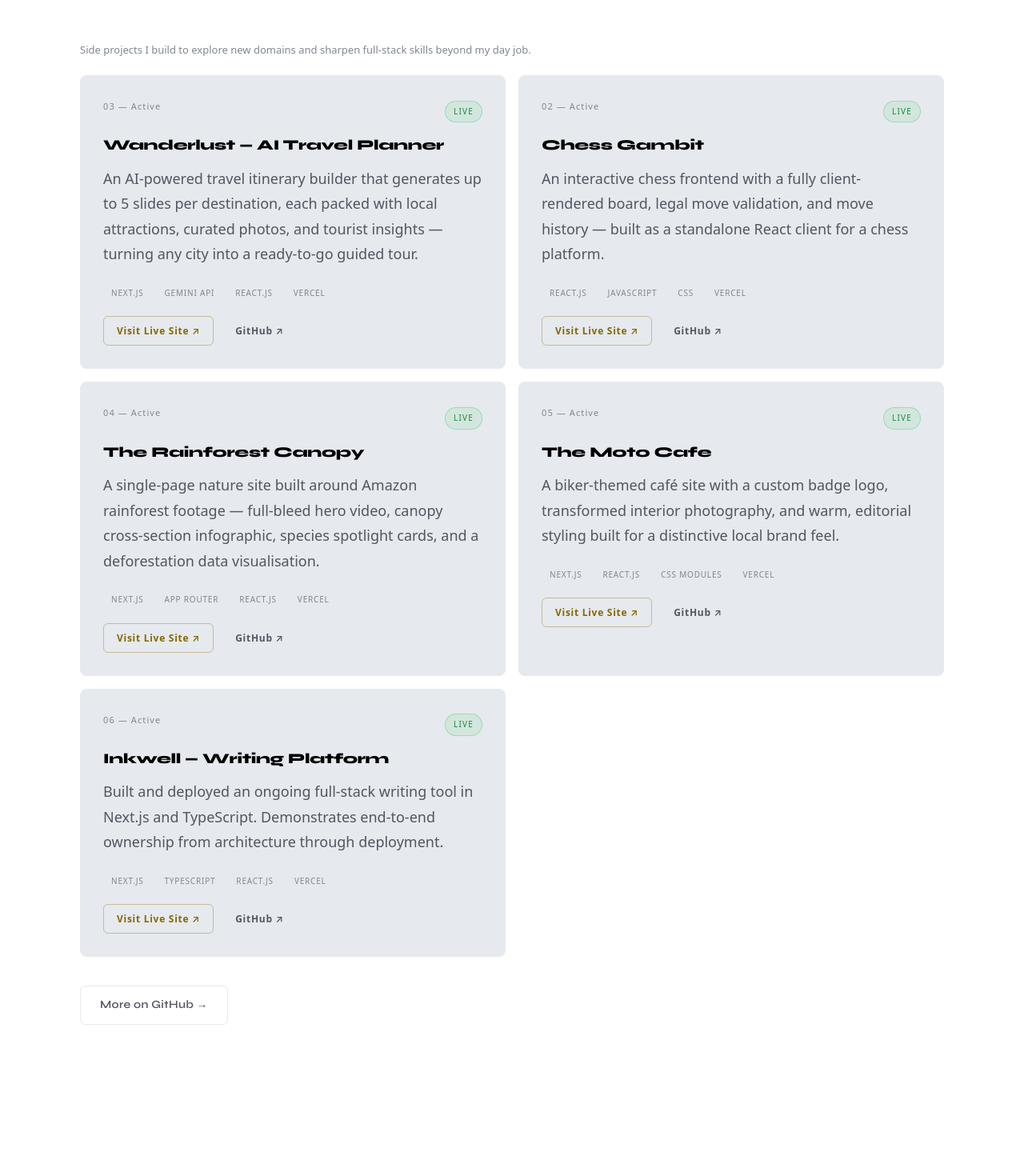
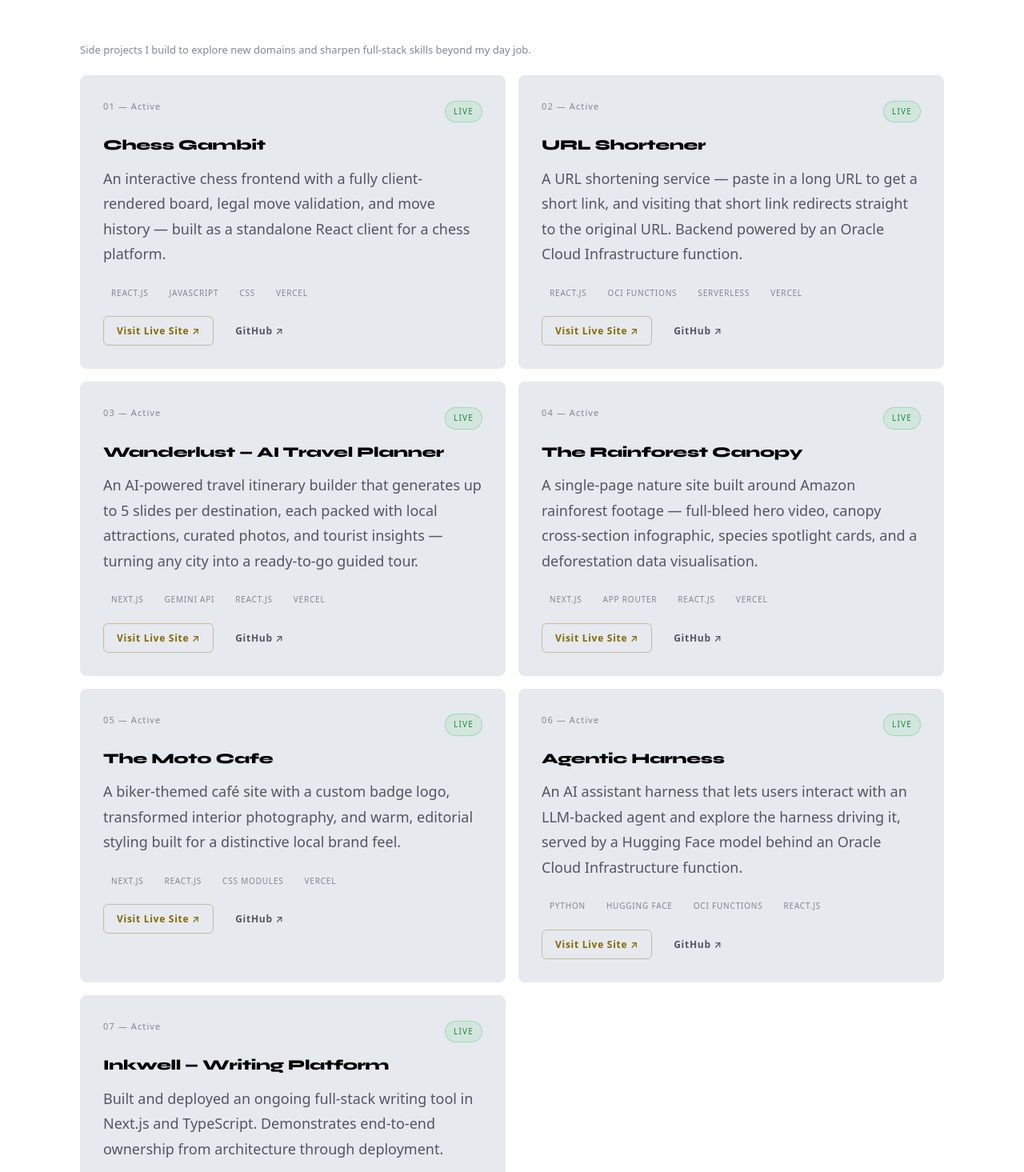
Before and after one commit to SayakDe98/sayak-de-portfolio, a Next.js app: page / in a window 1280 px wide. Shown: the part 4185-5650 px from the top of the page at 80% size. Built offline with nearby package versions, Linux system fonts and the light colour scheme.

Commit message:
Updated personal projects

```diff
--- a/pages/index.js
+++ b/pages/index.js
@@ -396,6 +396,38 @@ export default function Home() {
           </div>
 
           <div className="projects-grid" style={{ gridTemplateColumns: "repeat(2, 1fr)" }}>
+            <div className="project-card reveal" style={{ position: "relative", overflow: "hidden" }}>
+              <div className="proj-first-line">
+                <div className="proj-num">01 — Active</div>
+                <div className={styles.badgeGreen}>Live</div>
+              </div>
+              <div className="proj-title">Chess Gambit</div>
+              <div className="proj-desc">An interactive chess frontend with a fully client-rendered board, legal move validation, and move history — built as a standalone React client for a chess platform.</div>
+              <div className="proj-tech">
+                {["React.js","JavaScript","CSS","Vercel"].map((t) => <span key={t}>{t}</span>)}
+              </div>
+              <div style={{ display: "flex", gap: "10px", flexWrap: "wrap" }}>
+                <a href="https://chess-frontend-sand.vercel.app" target="_blank" rel="noopener noreferrer" className="proj-link">Visit Live Site ↗</a>
+                <a href="https://github.com/SayakDe98/chess-frontend" target="_blank" rel="noopener noreferrer" className="proj-link" style={{ borderColor: "var(--border)", color: "var(--text-mid)" }}>GitHub ↗</a>
+              </div>
+            </div>
+
+            <div className="project-card reveal reveal-delay-1" style={{ position: "relative", overflow: "hidden" }}>
+              <div className="proj-first-line">
+                <div className="proj-num">02 — Active</div>
+                <div className={styles.badgeGreen}>Live</div>
+              </div>
+              <div className="proj-title">URL Shortener</div>
+              <div className="proj-desc">A URL shortening service — paste in a long URL to get a short link, and visiting that short link redirects straight to the original URL. Backend powered by an Oracle Cloud Infrastructure function.</div>
+              <div className="proj-tech">
+                {["React.js","OCI Functions","Serverless","Vercel"].map((t) => <span key={t}>{t}</span>)}
+              </div>
+              <div style={{ display: "flex", gap: "10px", flexWrap: "wrap" }}>
+                <a href="https://tiny-u.vercel.app/" target="_blank" rel="noopener noreferrer" className="proj-link">Visit Live Site ↗</a>
+                <a href="https://github.com/SayakDe98/url-shortener-frontend" target="_blank" rel="noopener noreferrer" className="proj-link" style={{ borderColor: "var(--border)", color: "var(--text-mid)" }}>GitHub ↗</a>
+              </div>
+            </div>
+
             <div className="project-card reveal reveal-delay-2" style={{ position: "relative", overflow: "hidden" }}>
               <div className="proj-first-line">
                 <div className="proj-num">03 — Active</div>
@@ -409,22 +441,6 @@ export default function Home() {
               <div style={{ display: "flex", gap: "10px", flexWrap: "wrap" }}>
                 <a href="https://wanderlust-travel-app-theta.vercel.app/" target="_blank" rel="noopener noreferrer" className="proj-link">Visit Live Site ↗</a>
                 <a href="https://github.com/SayakDe98/wanderlust-travel-app" target="_blank" rel="noopener noreferrer" className="proj-link" style={{ borderColor: "var(--border)", color: "var(--text-mid)" }}>GitHub ↗</a>
-              </div>
-            </div>
-
-            <div className="project-card reveal" style={{ position: "relative", overflow: "hidden" }}>
-              <div className="proj-first-line">
-                <div className="proj-num">02 — Active</div>
-                <div className={styles.badgeGreen}>Live</div>
-              </div>
-              <div className="proj-title">Chess Gambit</div>
-              <div className="proj-desc">An interactive chess frontend with a fully client-rendered board, legal move validation, and move history — built as a standalone React client for a chess platform.</div>
-              <div className="proj-tech">
-                {["React.js","JavaScript","CSS","Vercel"].map((t) => <span key={t}>{t}</span>)}
-              </div>
-              <div style={{ display: "flex", gap: "10px", flexWrap: "wrap" }}>
-                <a href="https://chess-frontend-sand.vercel.app" target="_blank" rel="noopener noreferrer" className="proj-link">Visit Live Site ↗</a>
-                <a href="https://github.com/SayakDe98/chess-frontend" target="_blank" rel="noopener noreferrer" className="proj-link" style={{ borderColor: "var(--border)", color: "var(--text-mid)" }}>GitHub ↗</a>
               </div>
             </div>
 
@@ -463,6 +479,22 @@ export default function Home() {
             <div className="project-card reveal reveal-delay-3" style={{ position: "relative", overflow: "hidden" }}>
               <div className="proj-first-line">
                 <div className="proj-num">06 — Active</div>
+                <div className={styles.badgeGreen}>Live</div>
+              </div>
+              <div className="proj-title">Agentic Harness</div>
+              <div className="proj-desc">An AI assistant harness that lets users interact with an LLM-backed agent and explore the harness driving it, served by a Hugging Face model behind an Oracle Cloud Infrastructure function.</div>
+              <div className="proj-tech">
+                {["Python","Hugging Face","OCI Functions","React.js"].map((t) => <span key={t}>{t}</span>)}
+              </div>
+              <div style={{ display: "flex", gap: "10px", flexWrap: "wrap" }}>
+                <a href="https://agentic-harness-frontend.vercel.app/" target="_blank" rel="noopener noreferrer" className="proj-link">Visit Live Site ↗</a>
+                <a href="https://github.com/SayakDe98/Agentic-Harness-Frontend" target="_blank" rel="noopener noreferrer" className="proj-link" style={{ borderColor: "var(--border)", color: "var(--text-mid)" }}>GitHub ↗</a>
+              </div>
+            </div>
+
+            <div className="project-card reveal reveal-delay-3" style={{ position: "relative", overflow: "hidden" }}>
+              <div className="proj-first-line">
+                <div className="proj-num">07 — Active</div>
                 <div className={styles.badgeGreen}>Live</div>
               </div>
               <div className="proj-title">Inkwell — Writing Platform</div>
```
